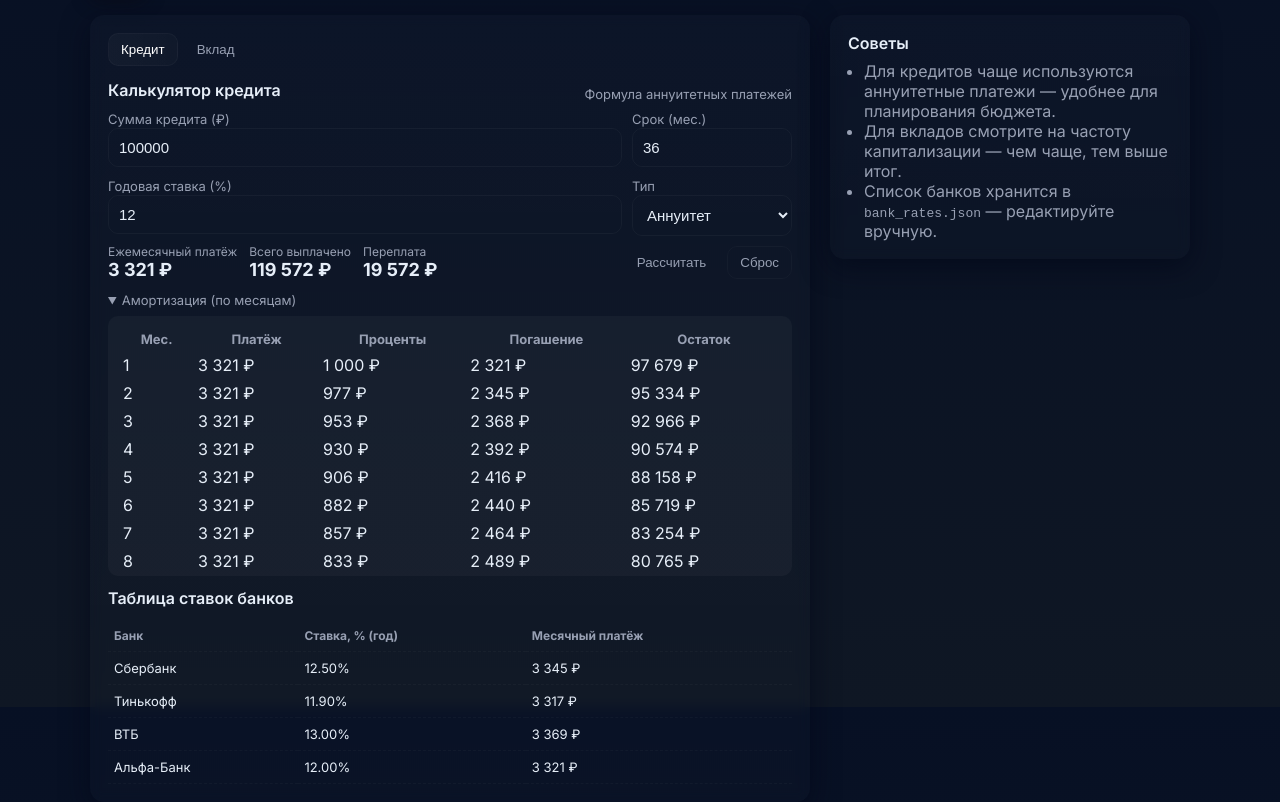
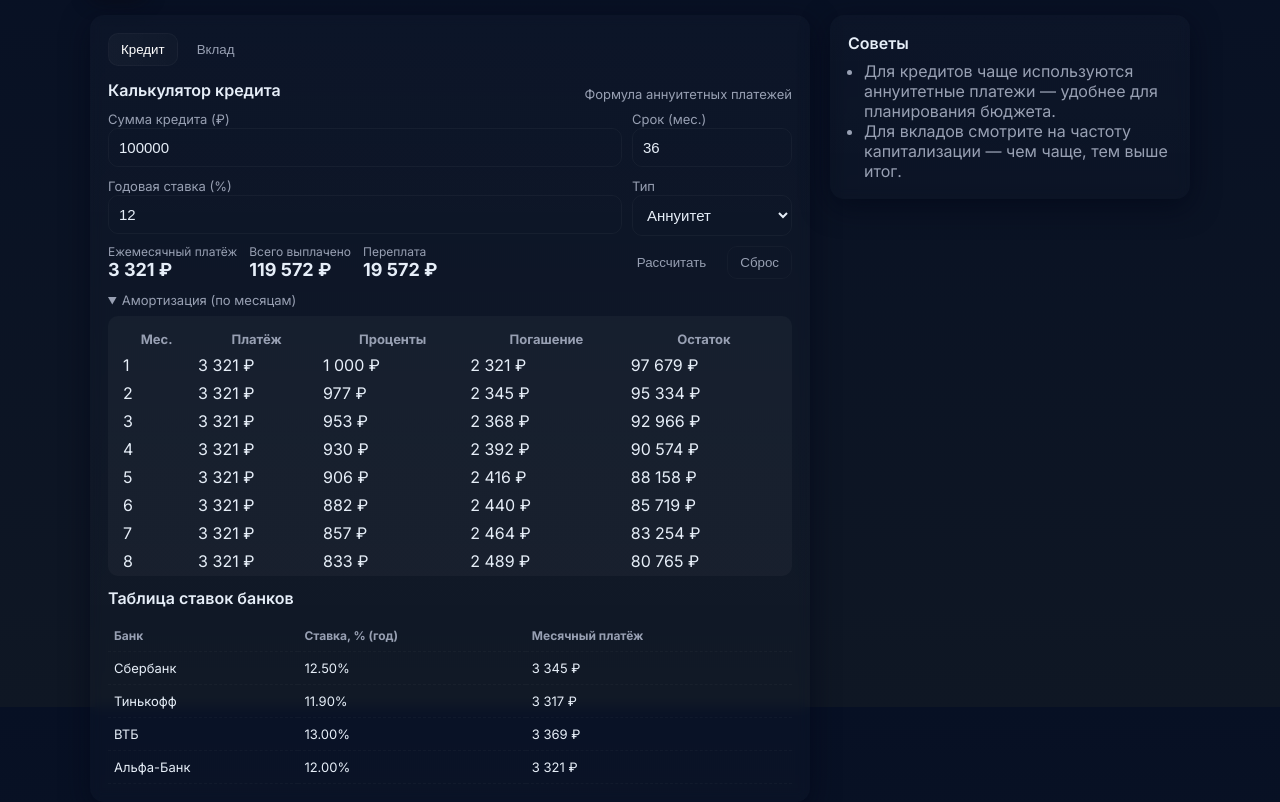
Before and after one commit to neverloseyoursm1le/Credit-Deposit-Calculator, a plain HTML site: page index.html in a window 1280 px wide. Shown: the part 93-895 px from the top of the page. Drawn offline with Linux system fonts and the light colour scheme.

Commit message:
Update index.html

```diff
--- a/index.html
+++ b/index.html
@@ -260,7 +260,6 @@
           <ul style="margin:8px 0 0 16px;color:var(--muted);padding:0">
             <li>Для кредитов чаще используются аннуитетные платежи — удобнее для планирования бюджета.</li>
             <li>Для вкладов смотрите на частоту капитализации — чем чаще, тем выше итог.</li>
-            <li>Список банков хранится в <code>bank_rates.json</code> — редактируйте вручную.</li>
           </ul>
         </div>
   </div>
```
